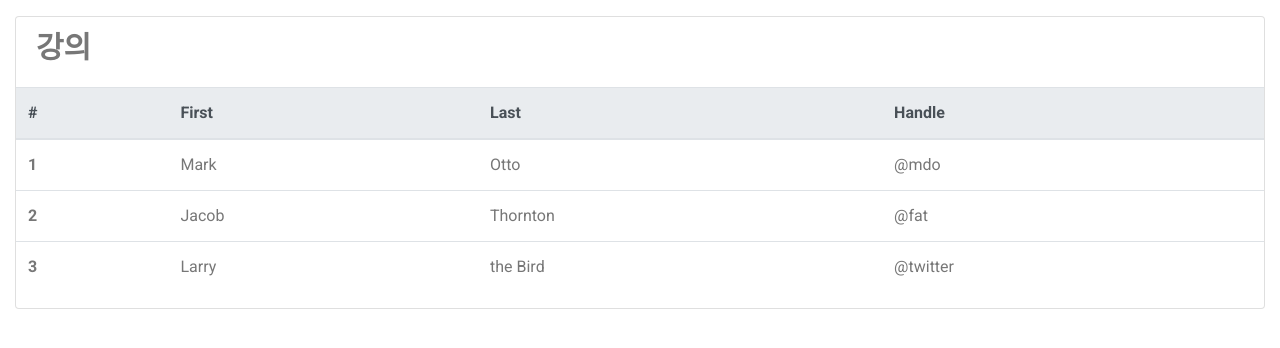
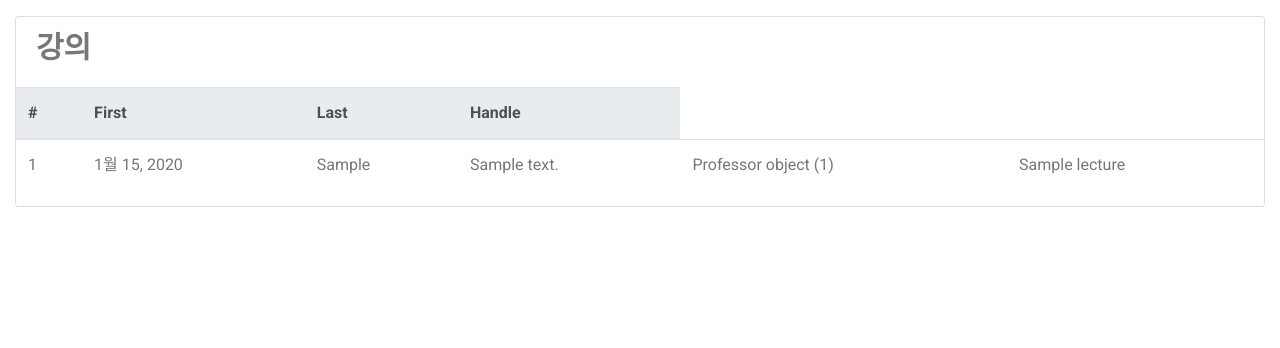
Before and after one commit to ratataca/aivle-diary, a Django app: page /diaryapp/lecture/ in a window 1280 px wide. Shown: the part 60-408 px from the top of the page. Run offline with Django 3.2, Linux system fonts and the light colour scheme; tables that the repository leaves empty hold one stand-in row (values such as "Sample post"); some libraries are stand-ins or nearby versions.

Commit message:
lecture data

```diff
--- a/diaryapp/templates/diaryapp/lecture.html
+++ b/diaryapp/templates/diaryapp/lecture.html
@@ -21,26 +21,18 @@
 											<th scope="col">Handle</th>
 										</tr>
 									</thead>
+									{% for i in date %}
 									<tbody>
 										<tr>
-											<th scope="row">1</th>
-											<td>Mark</td>
-											<td>Otto</td>
-											<td>@mdo</td>
-										</tr>
-										<tr>
-											<th scope="row">2</th>
-											<td>Jacob</td>
-											<td>Thornton</td>
-											<td>@fat</td>
-										</tr>
-										<tr>
-											<th scope="row">3</th>
-											<td>Larry</td>
-											<td>the Bird</td>
-											<td>@twitter</td>
+											<td>{{i.index}}</td>
+											<td>{{i.date}}</td>
+											<td>{{i.topic}}</td>
+											<td>{{i.detail}}</td>
+											<td>{{i.professor_id}}</td>
+											<td>{{i.professor_name}}</td>
 										</tr>
 									</tbody>
+									{% endfor%}
 								</table>
 							</div>
 						</div>
--- a/diaryapp/templates/diaryapp/news.html
+++ b/diaryapp/templates/diaryapp/news.html
@@ -29,7 +29,7 @@
 								<tbody>
 									<tr>
 										<td>{{i.index}}</td>
-										<td>{{i.data}}</td>
+										<td>{{i.date}}</td>
 										<td>{{i.title}}</td>
 										<td>{{i.content}}</td>
 										<td>{{i.company}}</td>
--- a/diaryapp/views.py
+++ b/diaryapp/views.py
@@ -31,7 +31,8 @@ def dairy(request):
 
 
 def lecture(request):
-    return render(request, 'diaryapp/lecture.html')
+    lecture_data = Lecture.objects.all()
+    return render(request, 'diaryapp/lecture.html', {'date' : lecture_data})
 
 def news(request):
     news_data = News.objects.all()
```
Also changed, not shown: diaryapp/static/img/diary.png (added).
